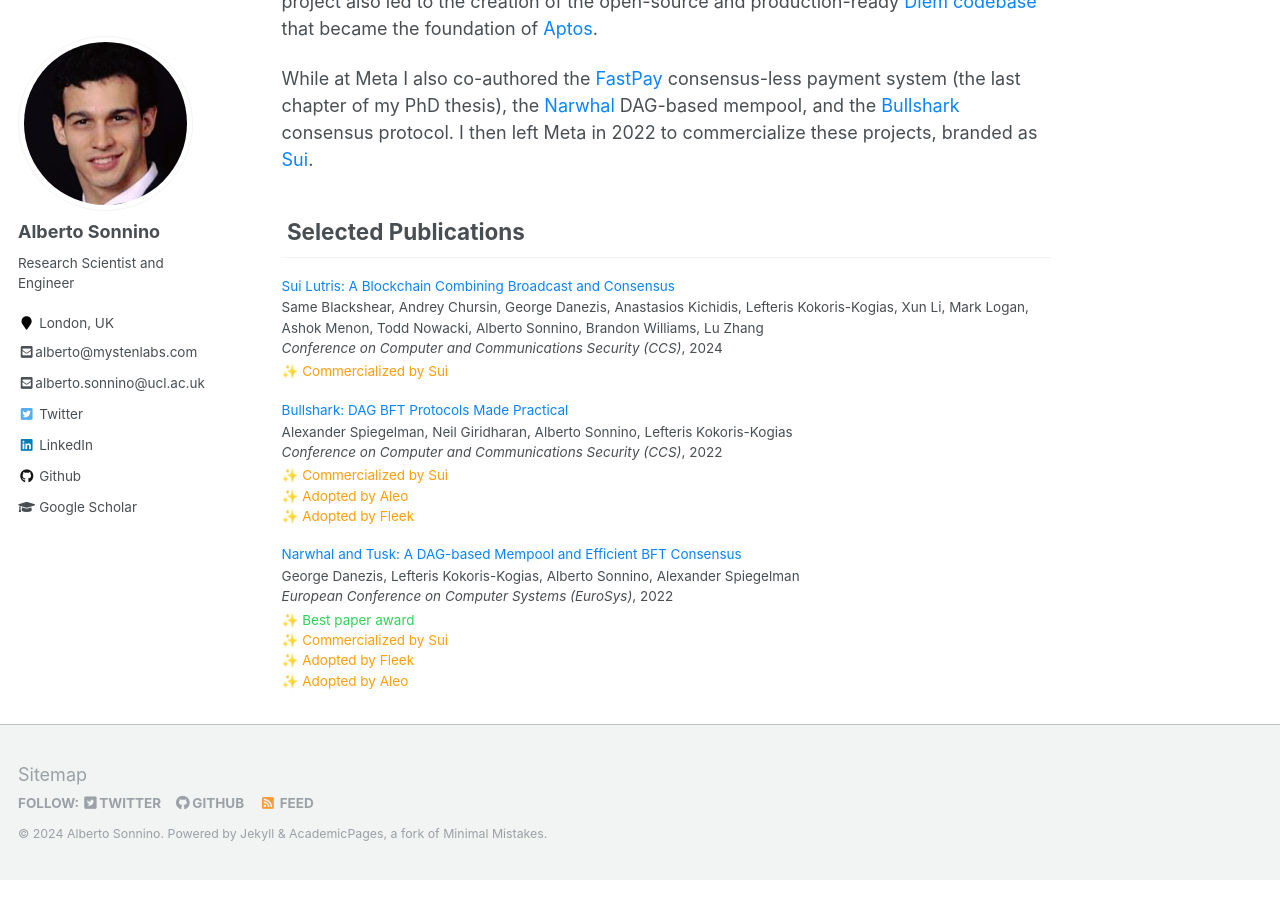
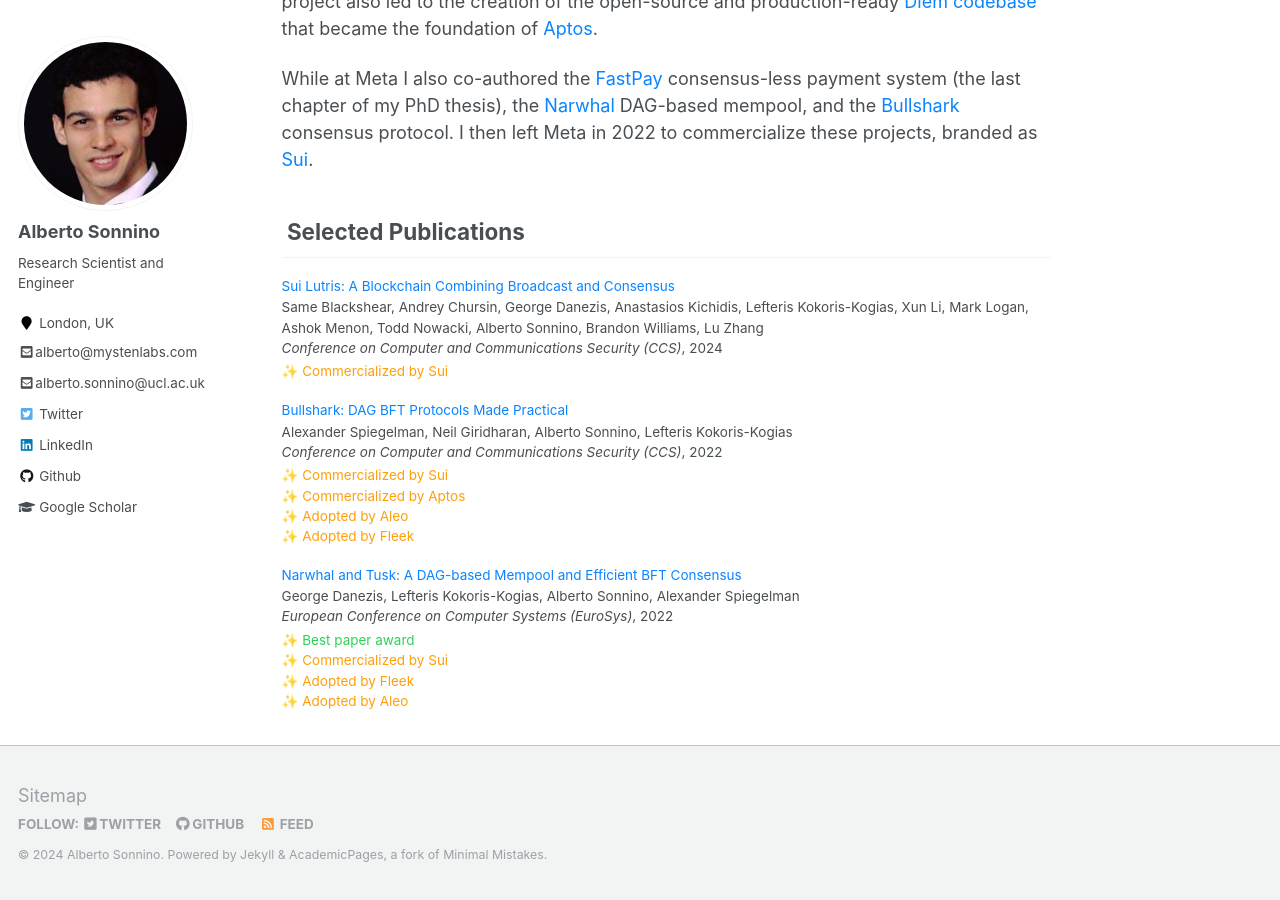
Before and after one commit to asonnino/asonnino.github.io, a Jekyll site: the page built from _pages/about.md, in a window 1280 px wide and 900 px high, scrolled down 959 px. Built offline with Jekyll 4.4.1, drawn with Linux system fonts in a browser that asks for light colours.

```diff
--- a/_data/papers.json
+++ b/_data/papers.json
@@ -239,6 +239,7 @@
     "filename": "bullshark.pdf",
     "adoptions": [
       "Commercialized by Sui",
+      "Commercialized by Aptos",
       "Adopted by Aleo",
       "Adopted by Fleek"
     ],
```
